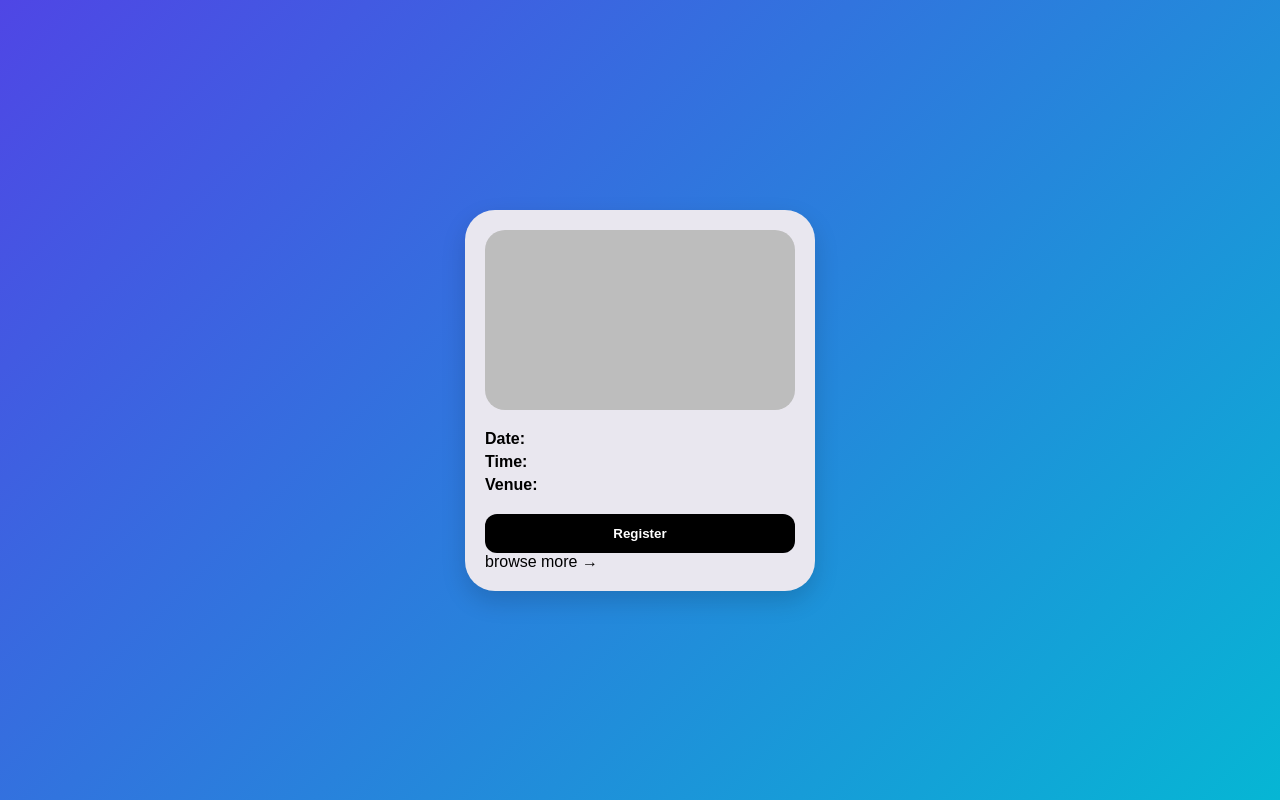
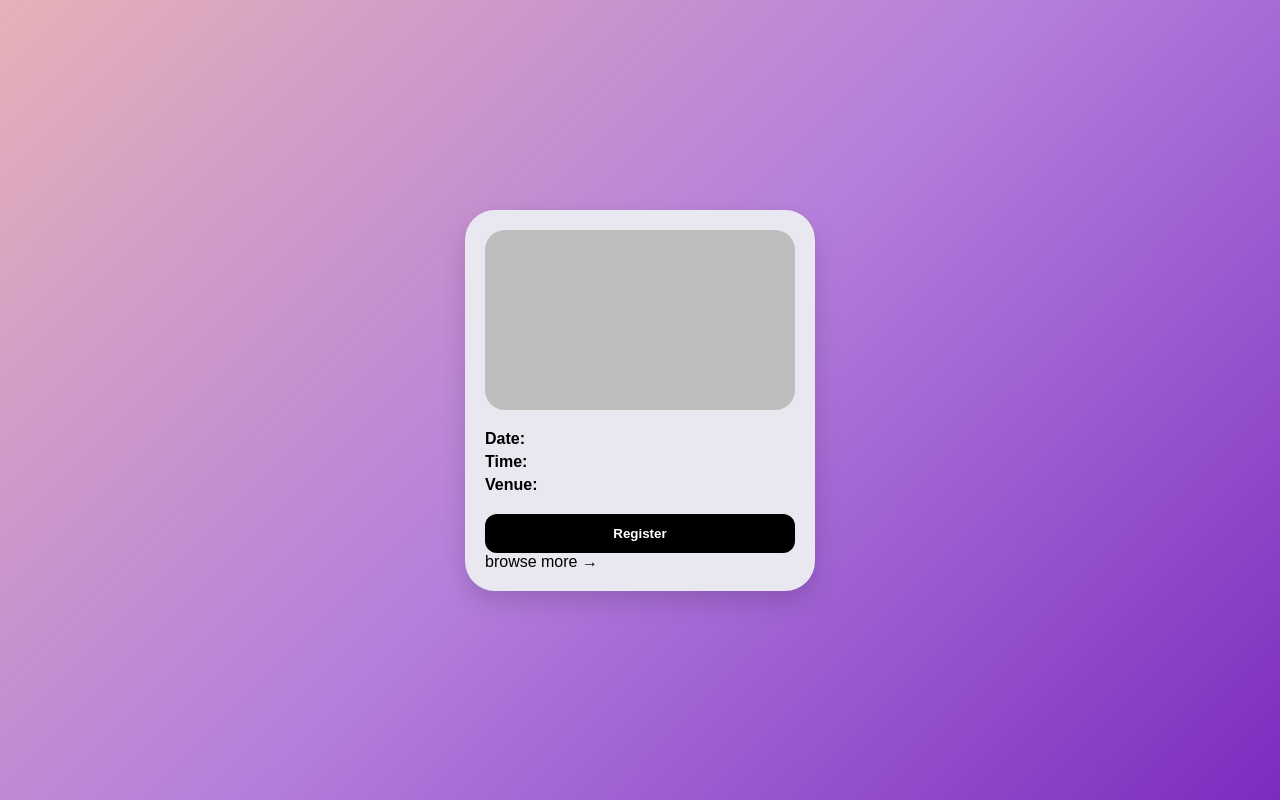
Before and after one commit to tu4nh4nn4h/2610_CSP1123-G005, a Flask app: page /eventregister in a window 1280 px wide. Run offline with Flask 3, Linux system fonts and the light colour scheme.

Commit message:
change background event reg

```diff
--- a/static/EventRegSys.css
+++ b/static/EventRegSys.css
@@ -115,7 +115,12 @@ h2 {
 body {
   margin: 0;
   font-family: Arial, sans-serif;
-  background: linear-gradient(135deg, #4f46e5, #06b6d4);
+  background: linear-gradient(
+    135deg,
+    #e6b2b8,   /* soft pink */
+    #b57edc,   /* light purple */
+    #7b2cbf    /* deep purple */
+  );
   height: 100vh;
   display: flex;
   justify-content: center;
```
